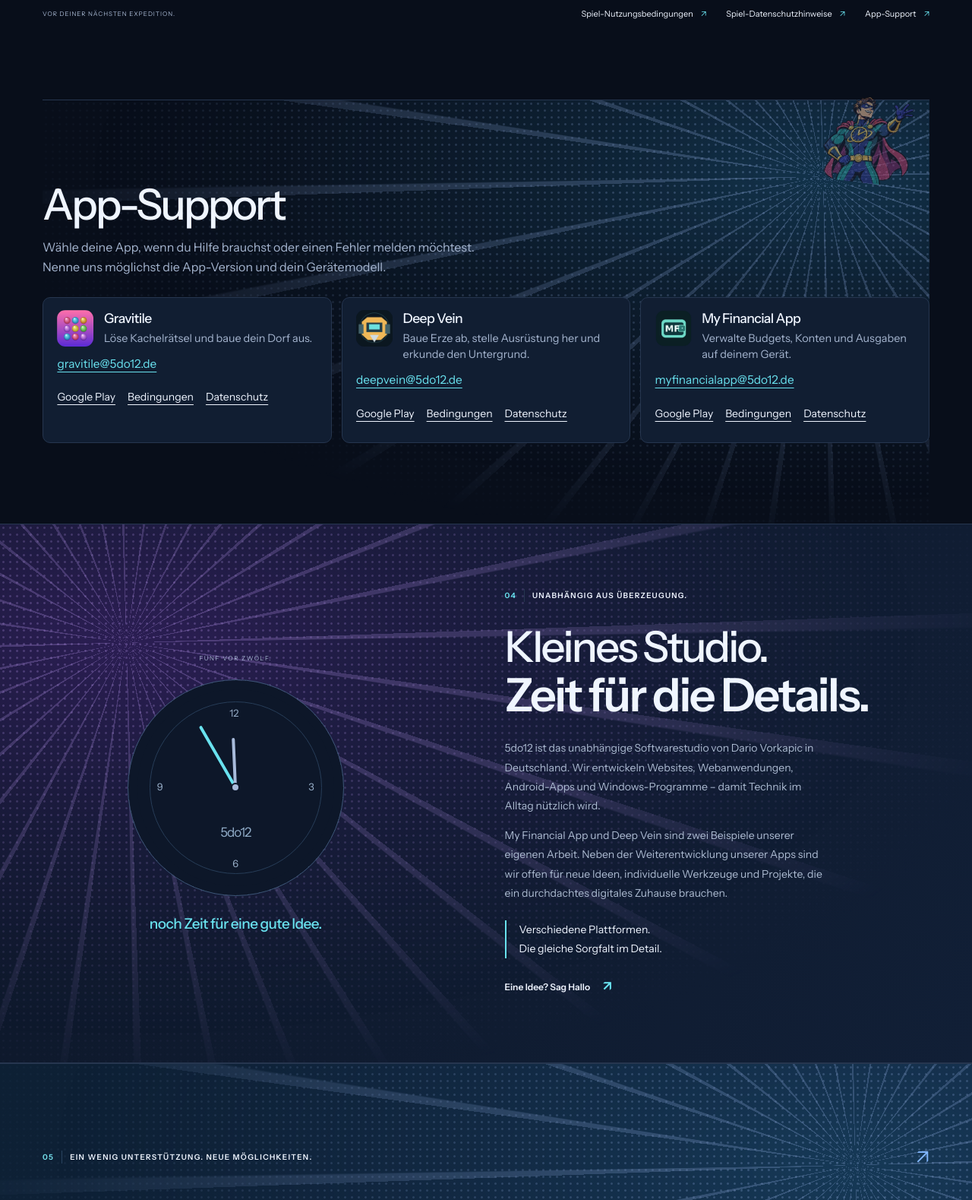
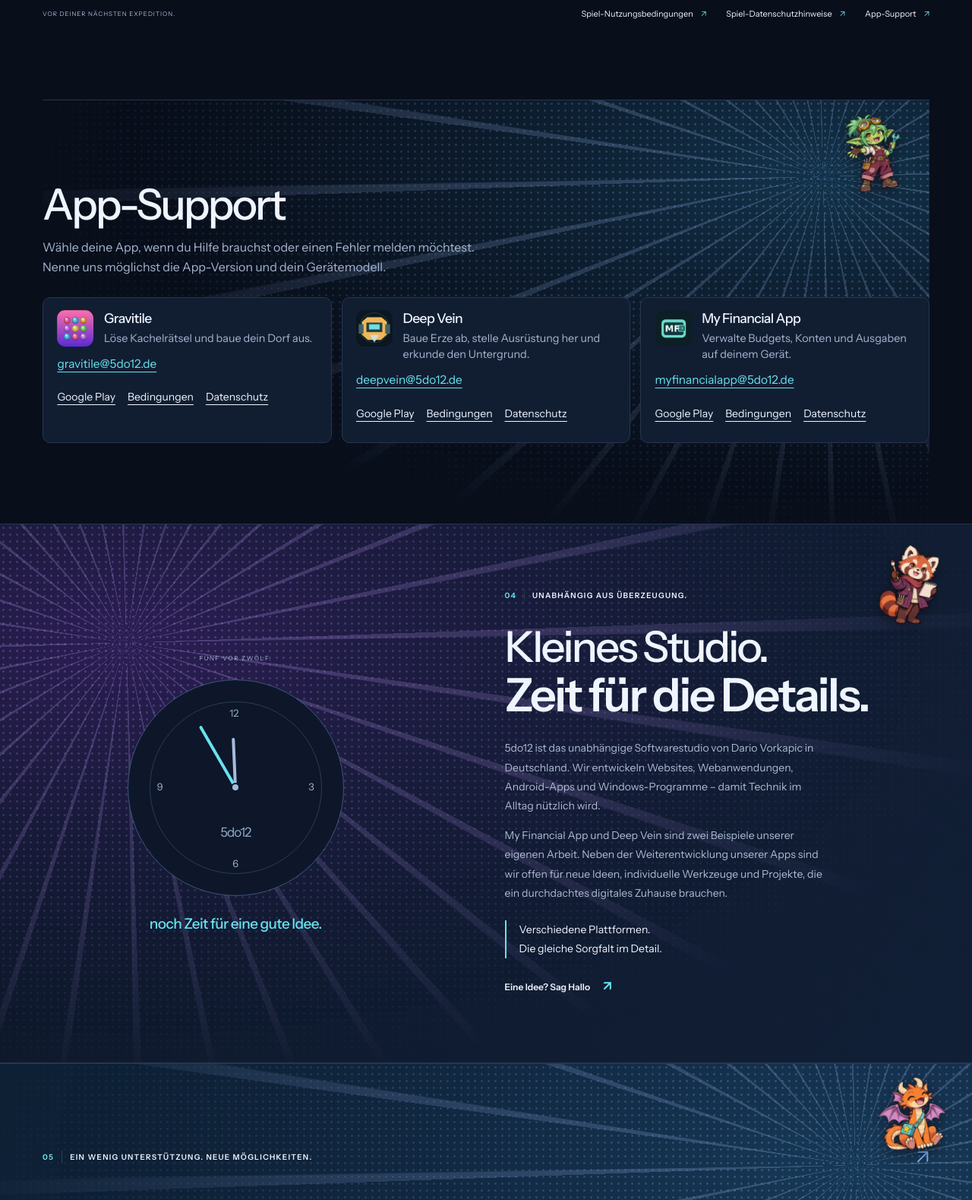
Before and after one commit to dvanula13/5do12-website, a plain HTML site: page index.html in a window 1280 px wide. Shown: the part 4380-5959 px from the top of the page at 76% size. Drawn offline with Linux system fonts and the light colour scheme; no server answers.

Commit message:
Add four more original Comic Con characters

```diff
--- a/assets/comic-con.css
+++ b/assets/comic-con.css
@@ -22,8 +22,7 @@
 .comic-con-theme .released-apps,
 .comic-con-theme #services,
 .comic-con-theme #deep-vein,
-.comic-con-theme .services-intro,
-.comic-con-theme #app-support {
+.comic-con-theme .services-intro {
   position: relative;
 }
 
@@ -114,8 +113,7 @@
 .comic-con-theme #main::before,
 .comic-con-theme #main::after,
 .comic-con-theme #services::after,
-.comic-con-theme #deep-vein::after,
-.comic-con-theme #app-support::after {
+.comic-con-theme #deep-vein::after {
   content: "";
   position: absolute;
   inline-size: var(--mascot-size);
@@ -179,14 +177,42 @@
   rotate: 11deg;
 }
 
-.comic-con-theme #app-support::after {
-  --mascot-size: clamp(72px, 10vw, 128px);
-  --mascot-position: 0% 100%;
-  inset-block-start: -.85rem;
-  inset-inline-end: 1rem;
-  z-index: -1;
-  opacity: .52;
-  rotate: 7deg;
+.comic-con-theme :is(#app-support, #studio, #support, #questions)::after {
+  content: "";
+  position: absolute;
+  inset-block-start: var(--guest-top, .35rem);
+  inset-inline-end: var(--guest-edge, .5rem);
+  inline-size: clamp(86px, 11vw, 132px);
+  aspect-ratio: 1;
+  z-index: 1;
+  pointer-events: none;
+  background: url("comic-con-guests.webp") var(--guest-position) / 200% 200% no-repeat;
+  filter: drop-shadow(0 6px 10px #080e1a9c);
+  rotate: var(--guest-tilt);
+}
+
+.comic-con-theme #app-support {
+  --guest-position: 0% 0%;
+  --guest-top: -.6rem;
+  --guest-tilt: -7deg;
+}
+
+.comic-con-theme #studio {
+  --guest-position: 100% 0%;
+  --guest-edge: max(.8rem, calc((100% - 1280px) / 2));
+  --guest-tilt: 7deg;
+}
+
+.comic-con-theme #support {
+  --guest-position: 0% 100%;
+  --guest-edge: max(.8rem, calc((100% - 1280px) / 2));
+  --guest-top: -.4rem;
+  --guest-tilt: -5deg;
+}
+
+.comic-con-theme #questions {
+  --guest-position: 100% 100%;
+  --guest-tilt: 7deg;
 }
 
 .comic-con-theme :is(#app, #app-support, #studio, #support, #questions, .closing-section, .footer) {
@@ -269,12 +295,24 @@
     --mascot-size: clamp(88px, 25vw, 127px);
     inset-block-start: .35rem;
   }
+
+  .comic-con-theme :is(#app-support, #studio, #support, #questions)::after {
+    inline-size: clamp(76px, 24vw, 105px);
+  }
+
+  .comic-con-theme #support .support-copy {
+    min-inline-size: 0;
+  }
 }
 
 @media (max-width: 480px) {
   .comic-con-theme .services-intro::before {
     inset: -2rem -.75rem -2.5rem;
     mask-image: radial-gradient(ellipse at 81% 35%, #000 7%, #000b 43%, transparent 76%);
+  }
+
+  .comic-con-theme #support .support-copy h2 {
+    font-size: clamp(1.8rem, 8.7vw, 2.25rem);
   }
 }
 
@@ -310,7 +348,8 @@
 
   @supports (animation-timeline: view()) {
     .comic-con-theme #services::after,
-    .comic-con-theme #deep-vein::after {
+    .comic-con-theme #deep-vein::after,
+    .comic-con-theme :is(#app-support, #studio, #support, #questions)::after {
       animation: comic-con-pop ease-out both;
       animation-timeline: view();
       animation-range: entry 5% cover 25%;
--- a/index.html
+++ b/index.html
@@ -25,7 +25,7 @@
   <link rel="icon" href="favicon.svg?v=20261118" type="image/svg+xml">
   <link rel="preload" href="assets/fonts/InstrumentSans.ttf" as="font" type="font/ttf" crossorigin>
   <link rel="stylesheet" href="styles.css?v=20261128-support">
-  <link rel="stylesheet" href="assets/comic-con.css?v=20261128-scenes">
+  <link rel="stylesheet" href="assets/comic-con.css?v=20261128-cast">
   <script src="assets/comic-con.js?v=20261128" defer></script>
   <script src="site.js?v=20261121" defer></script>
   <script type="application/ld+json">
```
Also changed, not shown: en.html (+1 -1 lines), assets/comic-con-guests.webp (added).
